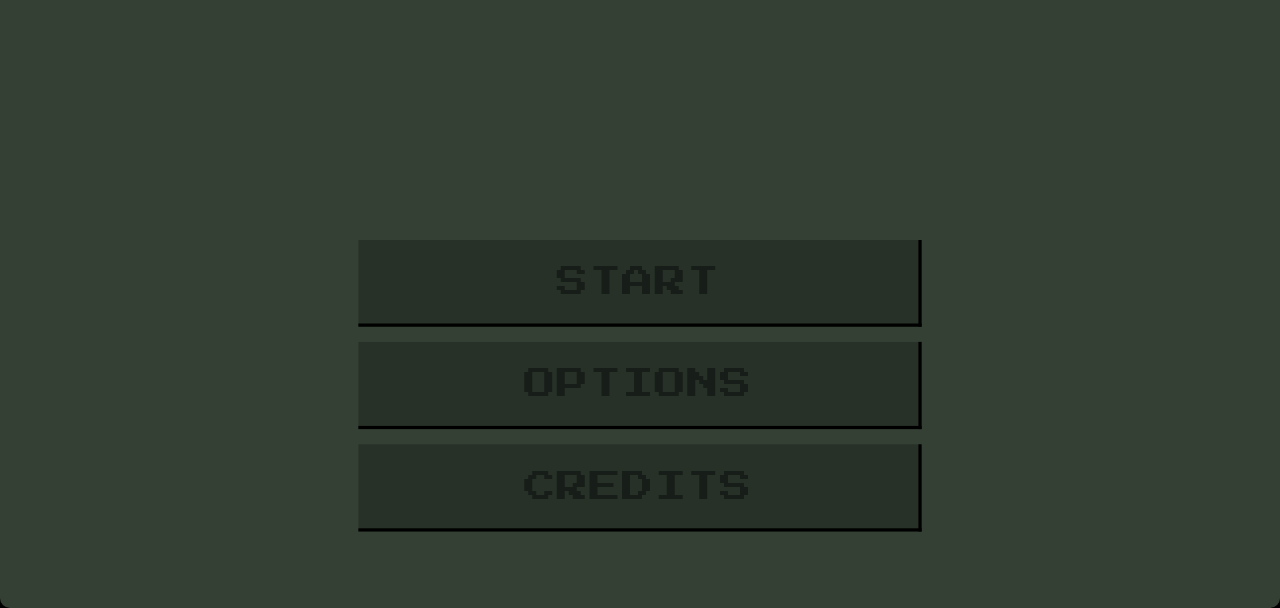
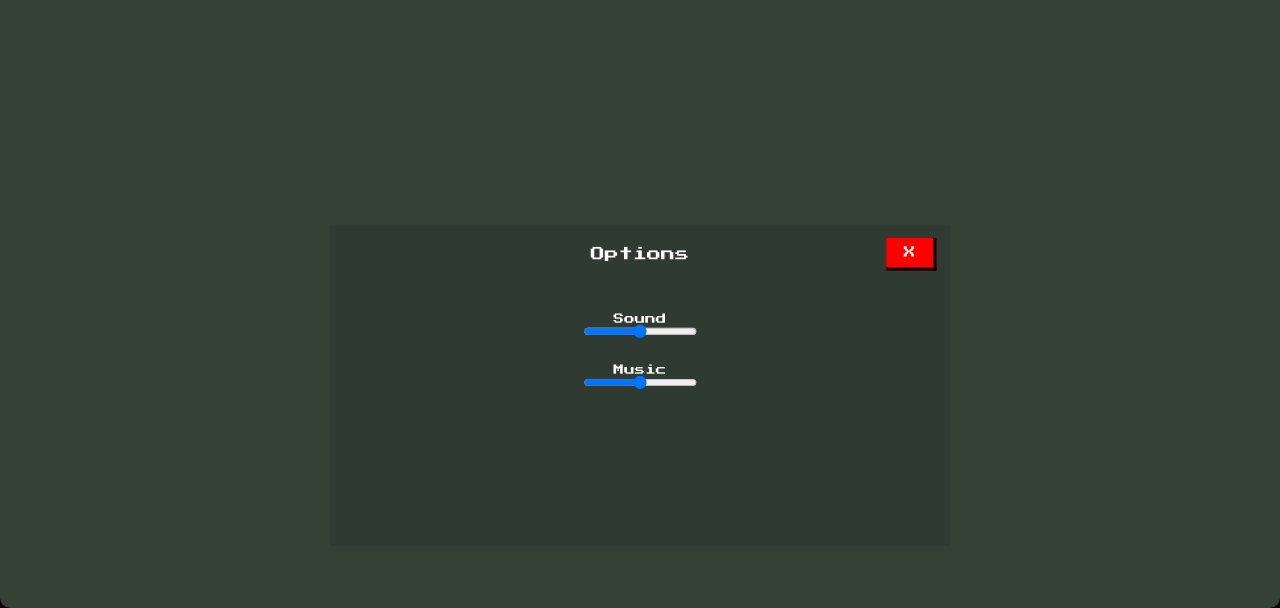
Before and after one commit to Negaoava/Traffic-n-Trade, a plain HTML site: page index.html in a window 1280 px wide. Both pictures are taken after a click on the button "OPTIONS". Shown: the part 192-800 px from the top of the page. Drawn offline with Linux system fonts and the light colour scheme.

Commit message:
added options menu(not yet functional)

```diff
--- a/index.html
+++ b/index.html
@@ -18,13 +18,19 @@
       <h1 class="title">TRAFFIC 'N TRADE</h1>
     </div>
 
+    <!-- Main Menu  -->
     <nav class="menu">
       <button class="menu-btn" type="button">START</button>
       <button class="menu-btn options-btn" type="button">OPTIONS</button>
       <button class="menu-btn" type="button">CREDITS</button>
 
+      <!-- Options Menu  -->
       <div class="options-menu">
-        <p>Options</p>
+        <div style="position: relative; padding-bottom: 50px;">
+          <p style="text-align: center;">Options</p>
+          <button class="close-menu-btn">X</button>
+        </div>
+        <div style="display: flex; flex-direction: column; font-size: 12px;">
           <div class="sound-slider">
             <p>Sound</p>
             <input type="range" name="sound" id="">
@@ -34,11 +40,12 @@
             <input type="range" name="music" id="">
           </div>
         </div>
+      </div>
     </nav>
 
   </main>
 
-  <div class="black-overlay">ksksksksk</div>
+  <div class="black-overlay"></div>
 
   <script src="scripts/main_menu.js"></script>
 </body>
--- a/scripts/main_menu.js
+++ b/scripts/main_menu.js
@@ -1,9 +1,15 @@
 const optionsBtn = document.querySelector('.options-btn');
+const closeOptionsBtn = document.querySelector('.close-menu-btn');
+const optionsMenu = document.querySelector('.options-menu');
+const blackOverlay = document.querySelector('.black-overlay');
 let optionsOpen = false;
 
 optionsBtn.addEventListener('click', () => {
-    const blackOverlay = document.querySelector('.black-overlay');
+    blackOverlay.classList.add('black-overlay-active');
+    optionsMenu.classList.add('options-menu-active');
+})
 
-    blackOverlay.classList.add('black-overlay-active');
-    console.log(blackOverlay.classList);
+closeOptionsBtn.addEventListener('click', () => {
+    blackOverlay.classList.remove('black-overlay-active');
+    optionsMenu.classList.remove('options-menu-active');
 })
--- a/styles/main_menu.css
+++ b/styles/main_menu.css
@@ -68,6 +68,7 @@ body {
     margin-bottom: 40px;
     transform: scale(0.8);
     position: relative;
+    z-index: 15;
 }
 
 .menu-btn {
@@ -128,12 +129,13 @@ body {
   }
 }
 
-@keyframes options-menu {
+@keyframes options-menu-fadeIn {
   from {
-    transform: translateY(-200px);
+    opacity: 0;
+    transform: translateY(200px);
   }
   to {
-    transform: translateY(200px);
+    opacity: 1;
   }
 }
 
@@ -157,9 +159,9 @@ body {
   top: 0;
   width: 100vw;
   height: 100vh;
-  z-index: 9999;
+  z-index: 10;
   opacity: 0.5;
-  pointer-events: auto;
+  pointer-events: none;
 }
 
 .options-menu {
@@ -168,9 +170,60 @@ body {
   left: 0;
   right: 0;
   bottom: 0;
-
   background-color: #2f3a33;
   color: white;
   padding: 25px;
-  display: none;
+  /* change later  */
+  pointer-events: none;
+  opacity: 0;
 }
+
+.options-menu-active {
+  opacity: 1;
+  pointer-events: auto;
+  animation: options-menu-fadeIn 0.4s ease;
+  transform: scale(1.1);
+}
+
+.close-menu-btn {
+  position: absolute;
+  padding: 10px 20px;
+  font-family: "Press Start 2P";
+  color: white;
+  background: red;
+  border-style: solid;
+  border-width: 4px;
+  border-top: none;
+  border-left: none;
+  right: -10px;
+  top: -10px;
+  cursor: pointer;
+}
+
+.close-menu-btn:hover {
+  background-color: rgb(121, 0, 0);
+  color: black;
+}
+
+.close-menu-btn:active {
+  border-right: none;
+  border-bottom: none;
+  border-top: solid;
+  border-left: solid;
+}
+
+.sound-slider {
+  display: flex;
+  flex-direction: column;
+  align-items: center;
+  margin-top: 10px;
+  margin-bottom: 20px;
+}
+
+.music-slider {
+  display: flex;
+  flex-direction: column;
+  align-items: center;
+  margin-top: 10px;
+  margin-bottom: 20px;
+}
```
Lines whose indentation alone changed are shown as unchanged.
